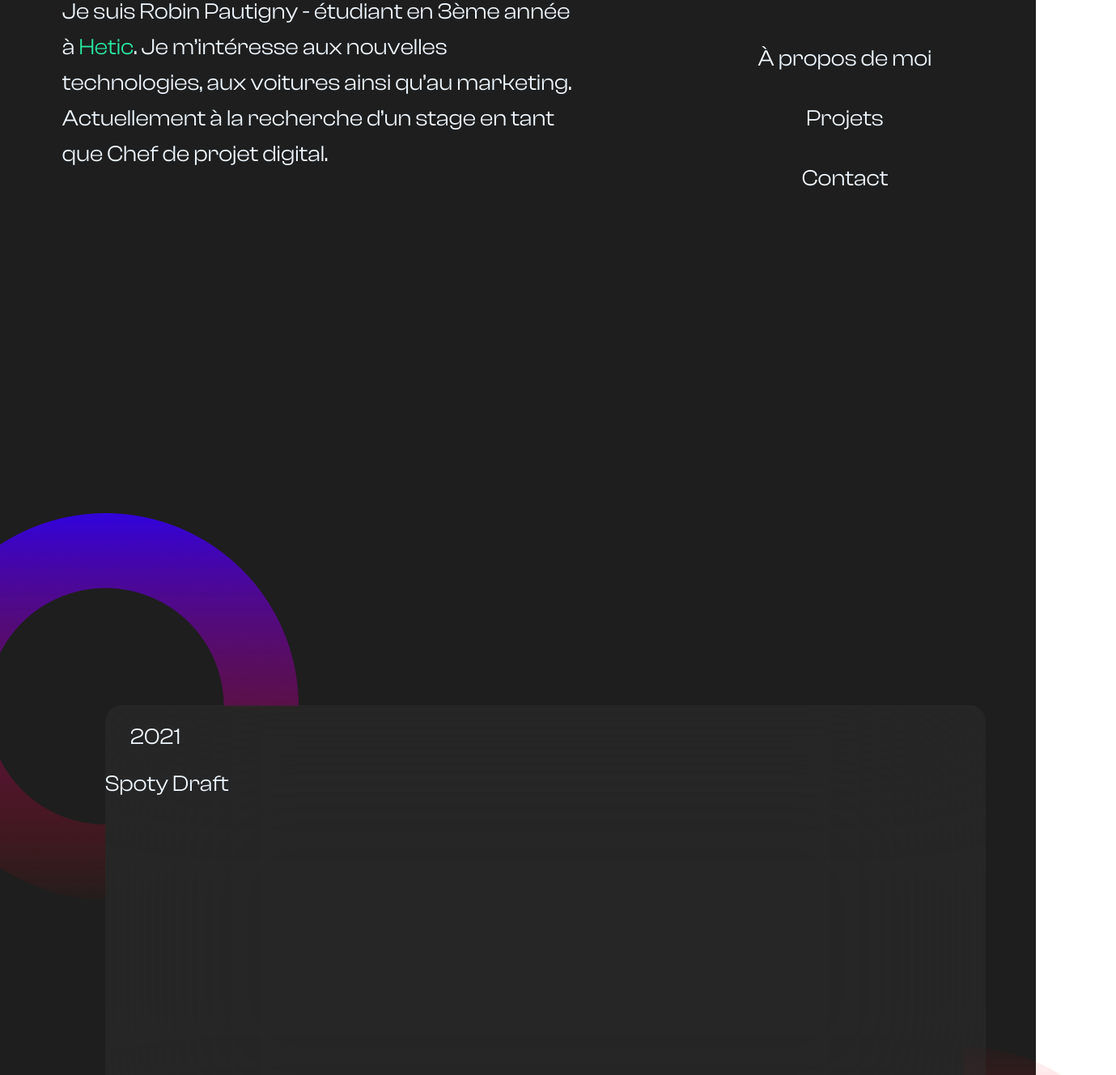
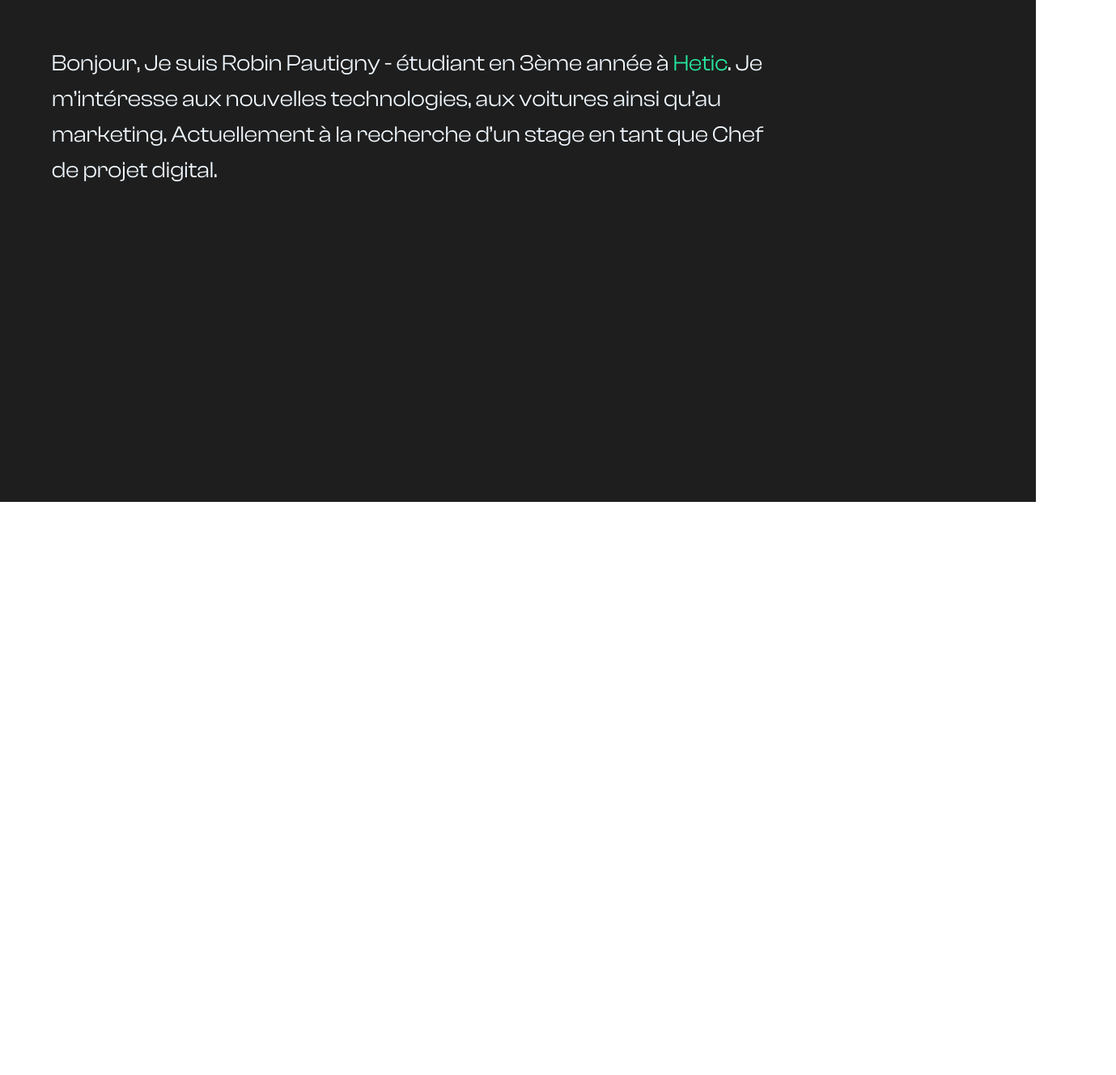
Before and after one commit to rob1-alt/Porfolio-2021, a React (Create React App) app: page / in a window 1280 px wide. Shown: the part 260-1588 px from the top of the page at 81% size, 1379 px wide, since content can reach past the window. After the commit the page ends 880 px from the top, so only its background shows below. Built offline with nearby package versions, Linux system fonts and the light colour scheme.

Commit message:
🛠 fix my css with Tailwind, build some resposive views and create a healthy website ♻︎

```diff
--- /dev/null
+++ b/craco.config.js
@@ -0,0 +1,10 @@
+    module.exports = {
+        style: {
+        postcss: {
+            plugins: [
+            require('tailwindcss'),
+            require('autoprefixer'),
+            ],
+        },
+        },
+    }
--- a/src/App.css
+++ b/src/App.css
@@ -1,28 +1,35 @@
 :root{
 
   /*========== Colors ==========*/
+
   --hetic-color : #26E8A0;
+
   --bg-color : #1E1E1E;
+
   --text-color: #f0f8ff;
+
   /*========== Fonts ==========*/
+
   --body-font-regular : 'ClashDisplay-Regular', sans-serif;
+
   --body-font-light: 'ClashDisplay-Light', sans-serif;
+
   --body-font-extraLight : 'ClashDisplay-Extralight', sans-serif;
+
   --body-font-bold : 'ClashDisplay-Bold', sans-serif;
+
   --body-font-medium : 'ClashDisplay-Medium', sans-serif;
+
   --body-font-semiBold : 'ClashDisplay-Semibold', sans-serif;
-
-
 
   }
 
-.App {
-  font-family:var(--body-font-regular);
-}
 
-.App-header {
+  .App-header{
+    font-family: var(--body-font-regular);
+    position: absolute;
     background-color: var(--bg-color);
-  min-height: 105vh;
+    height: calc(100% + 10vh);
     flex-direction: column;
     justify-content: center;
     font-size: calc(12px + 2vmin);
@@ -30,62 +37,21 @@
     padding-top: 9em;
   }
 
-.mainText{
-  max-width: 630px;
-  text-align: start;
+  ::selection{
+    background-color: #444;
+    color: white;
   }
 
-.vert{
-  color:var(--hetic-color);
+  /* Firefox */
+  ::-moz-selection {
+    background-color: #444;
+    color: white;
   }
 
-.box{
-  margin-left: 6%;
+  .description{
+    color: var(--text-color);
   }
 
-
-li{
-  color: aliceblue;
-  margin-top: 30px;
+  .heticSchool{
+    color: var(--hetic-color);
   }
-
-ol{
-  list-style: none;
-  text-decoration: none;
-
-}
-
-.wrapperMenu{
-  text-align: center;
-  display: block;
-  margin-left: 60%;
-  margin-top: -15%;
-}
-
-.wrapperArticle {
-  margin-top: 14em;
-}
-
-.articlePart{
-  z-index: 99;
-  margin-left: 130px;
-  margin-top: -240px;
-  background: rgba(188, 188, 188, 0.05);
-  backdrop-filter: blur(99px);
-  border-radius: 20px;
-  width: 85%;
-  height: 600px;
-}
-
-.datesTime{
-  color: var(--text-color);
-  font: var(--body-font-bold);
-  padding-left:1.1em;
-  padding-top: 0.6em;
-}
-
-.ellipse2{
-  z-index: 0;
-  margin-left: 74%;
-  margin-top: -14%;
-}
--- a/src/App.js
+++ b/src/App.js
@@ -1,14 +1,19 @@
+// eslint-disable-next-line
 import { useState, useEffect } from "react";
 import './App.css';
+import './index.js'
 import 'antd/dist/antd.css';
+// eslint-disable-next-line
 import ellipse from './img/Ellipse1.png';
+// eslint-disable-next-line
 import ellipseDown from './img/Ellipse2.png';
+// eslint-disable-next-line
 import rectangle from './img/Rectangle6.png';
 import { Helmet } from 'react-helmet'
 
 
 
-const title = 'Robin Pautigny'
+const title = 'Robin Pautigny 🛠'
 
 
 /* const screenWidth = useScreenSize().width;
@@ -30,37 +35,8 @@ function App() {
           <title>{ title }</title>
         </Helmet>
       <header className="App-header">
-        <div className='wrapperHome'>
-          <div className='box'>
-                <p className='mainText'>
-                    Je suis Robin Pautigny - étudiant en 3ème année à <a href='https://hetic.net' target='_blank'><span className='vert'>Hetic</span></a>.
-                    Je m’intéresse aux nouvelles technologies, aux voitures ainsi qu’au marketing. Actuellement à la recherche d’un stage en tant que Chef de projet digital.
-                  </p>
-              </div>
-              <div className='box2'>
-                <nav className='wrapperMenu'>
-                  <ol>
-                    <a href='#'>
-                    <li>À propos de moi</li>
-                    </a>
-                    <a href='1'>
-                    <li>Projets</li>
-                    </a>
-                    <a href='#'>
-                    <li>Contact</li>
-                    </a>
-                  </ol>
-                </nav>
-              </div>
-        </div>
-        <div  className="wrapperArticle">
-          <img classname="ellipse1" src={ellipse}/>
-          <div className="articlePart">
-            <h3 className="datesTime">2021</h3>
-            <p>Spoty Draft</p>
-          </div>
-        </div>
-        <img className="ellipse2" src={ellipseDown}/>
+        <p className=" description text-left p-16 mr-64">Bonjour, Je suis Robin Pautigny - étudiant en 3ème année à <span className="hover:underline heticSchool">Hetic</span>.
+          Je m’intéresse aux nouvelles technologies, aux voitures ainsi qu’au marketing. Actuellement à la recherche d’un stage en tant que Chef de projet digital.</p>
       </header>
     </div>
   );
--- a/src/index.css
+++ b/src/index.css
@@ -1,3 +1,7 @@
+@tailwind base;
+@tailwind components;
+@tailwind utilities;
+
 body {
   margin: 0;
   font-family: -apple-system, BlinkMacSystemFont, 'Segoe UI', 'Roboto', 'Oxygen',
--- /dev/null
+++ b/tailwind.config.js
@@ -0,0 +1,16 @@
+module.exports = {
+  purge: [],
+  darkMode: false, // or 'media' or 'class'
+  theme: {
+    screens: {
+      sm: '480px',
+      md: '768px',
+      lg: '976px',
+      xl: '1440px',
+    },
+  },
+  variants: {
+    extend: {},
+  },
+  plugins: [],
+}
```
Also changed, not shown: package.json (+9 -3 lines), 2 other files (tests, documents, lock files or other folders). Lines whose indentation alone changed are shown as unchanged.
